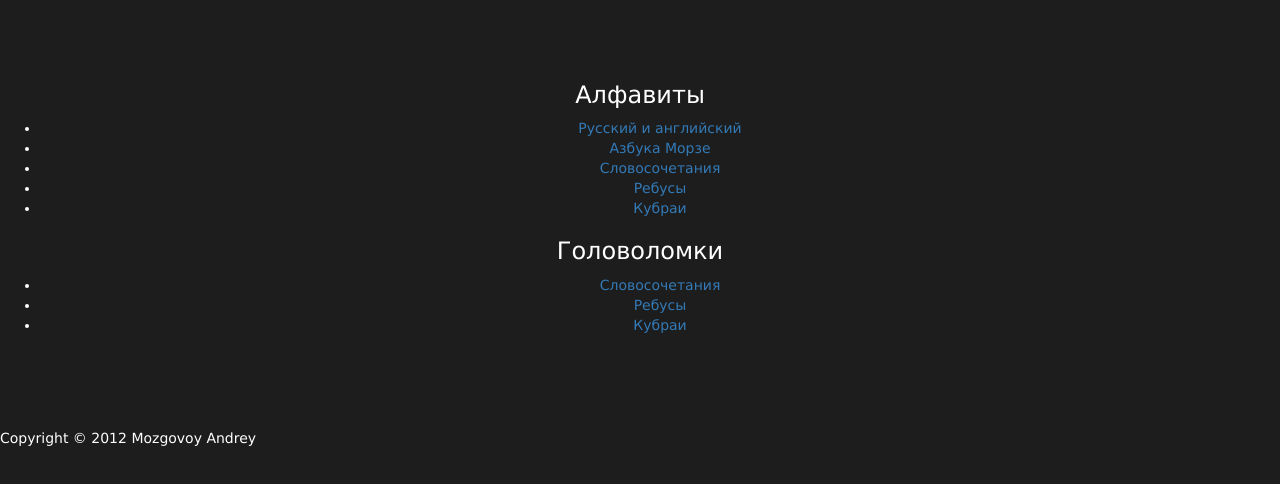
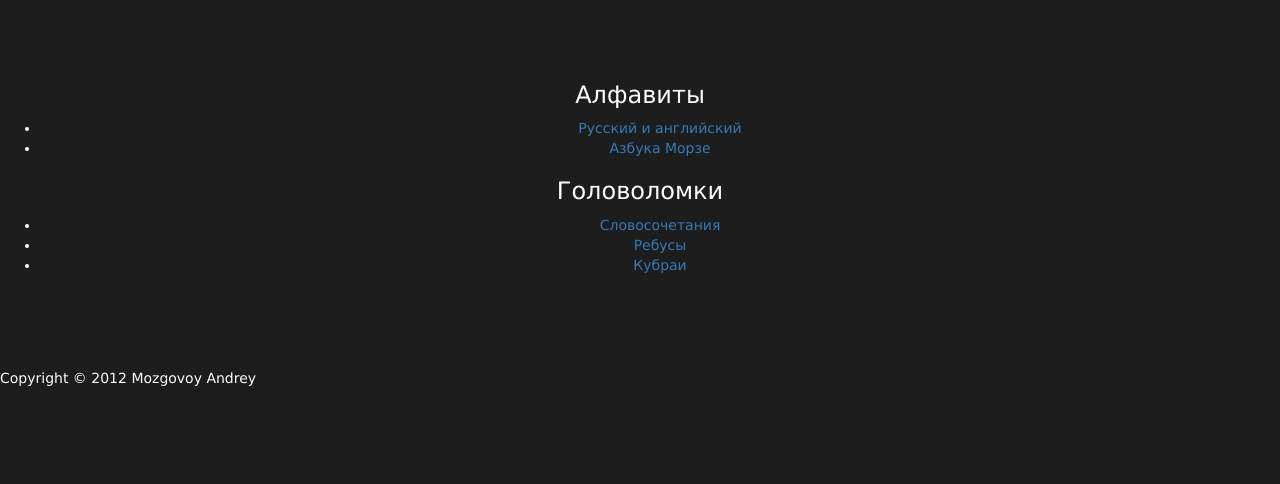
Before and after one commit to mozgovoyandrey/ENpolevik, a plain HTML site: page www/index.html in a window 1280 px wide. Shown: the part 58-542 px from the top of the page. Drawn offline with nearby package versions, Linux system fonts and the light colour scheme; some packages are replaced by stand-ins of ours.

Commit message:
edit home

```diff
--- a/www/pages/home.html
+++ b/www/pages/home.html
@@ -4,9 +4,6 @@
  		<ul>
 			<li><a href="#ruseng">Русский и английский</a></li>
 			<li><a href="#morze">Азбука Морзе</a></li>
-			<li><a href="#slovo">Словосочетания</a></li>
-			<li><a href="#rebus">Ребусы</a></li>
-			<li><a href="#kubrai">Кубраи</a></li>
 		</ul>
 		<h3>Головоломки</h3>
  		<ul>
```
